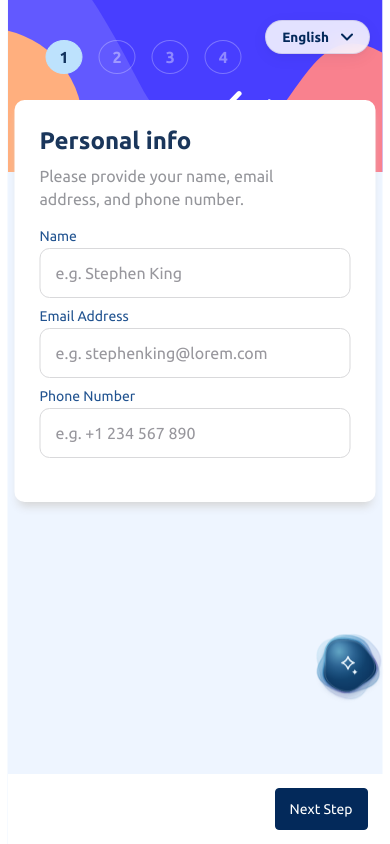
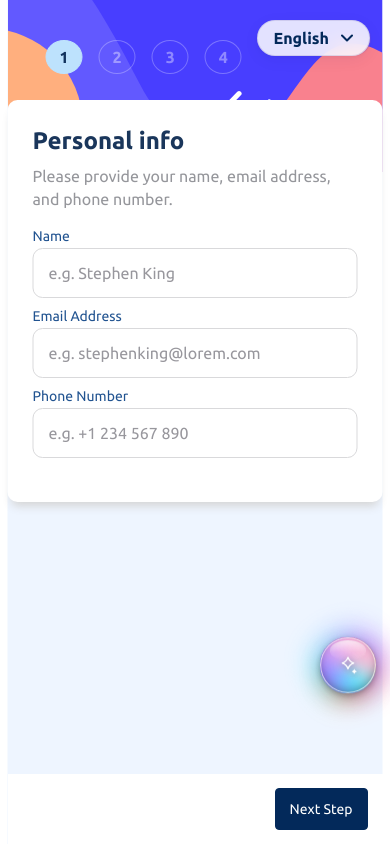
Before and after one commit to Mr-CG-end/multi-step-form, a Vue app: page / in a window 390 px wide. Built offline with nearby package versions, Linux system fonts and the light colour scheme.

Commit message:
fix: improve responsive agent interactions

```diff
--- a/public/index.html
+++ b/public/index.html
@@ -3,7 +3,7 @@
   <head>
     <meta charset="utf-8">
     <meta http-equiv="X-UA-Compatible" content="IE=edge">
-    <meta name="viewport" content="width=device-width,initial-scale=1.0 maximum-scale=1.0, user-scalable=no"">
+    <meta name="viewport" content="width=device-width, initial-scale=1.0">
     <link rel="icon" href="<%= BASE_URL %>favicon.ico">
     <title><%= htmlWebpackPlugin.options.title %></title>
   </head>
--- a/src/assets/scss/commons.scss
+++ b/src/assets/scss/commons.scss
@@ -1,8 +1,8 @@
 body {
     min-height: 100%;
-    min-width: 1024px;
     width: 100%;
     height: auto;
+    overflow-x: hidden;
 
     background-color: #EEF5FF;
 }
@@ -11,17 +11,12 @@ ul li {
     list-style: none;
 }
 
-ul {
-    display: flex;
-    justify-content: center;
-    padding: 0;
-    margin: 12px 0;
-}
-
 // 左侧导航垂直布局
 .navbar ul {
+    display: flex;
     flex-direction: column;
     justify-content: flex-start;
+    padding: 0;
     margin: 20px 0;
     padding-left: 30px;
 }
@@ -79,17 +74,20 @@ input {
 
 @font-face {
     font-family: "ubuntu-regular";
-    src: url("@/assets/fonts/Ubuntu-Regular.ttf")
+    src: url("@/assets/fonts/Ubuntu-Regular.ttf") format("truetype");
+    font-display: swap;
 }
 
 @font-face {
     font-family: "ubuntu-medium";
-    src: url("@/assets/fonts/Ubuntu-Medium.ttf")
+    src: url("@/assets/fonts/Ubuntu-Medium.ttf") format("truetype");
+    font-display: swap;
 }
 
 @font-face {
     font-family: "ubuntu-bold";
-    src: url("@/assets/fonts/Ubuntu-Bold.ttf")
+    src: url("@/assets/fonts/Ubuntu-Bold.ttf") format("truetype");
+    font-display: swap;
 }
 
 // desktop
@@ -536,7 +534,7 @@ input {
     }
 
     #container {
-        width: 375px;
+        width: min(375px, 100vw);
         background-color: #EEF5FF;
         height: 100vh;
         min-height: 667px;
@@ -550,7 +548,7 @@ input {
     }
 
     .navbar {
-        width: 375px;
+        width: min(375px, 100vw);
         height: 152px;
         margin: 0;
         background-image: url('@/assets/images/bg-sidebar-mobile.svg');
@@ -580,6 +578,8 @@ input {
         border-radius: 10px;
         //width: 290px;
         height: auto;
+        width: 100%;
+        box-sizing: border-box;
         padding: 27px 25px;
         display: inline-block;
 
@@ -595,7 +595,7 @@ input {
 
         .semi-title {
             color: #95969B;
-            width: 280px;
+            width: auto;
             line-height: 23px;
         }
     }
--- a/src/components/AgentOrbVisual.vue
+++ b/src/components/AgentOrbVisual.vue
@@ -1,9 +1,28 @@
 <template>
-  <canvas ref="canvasRef" class="orb-visual" aria-hidden="true"></canvas>
+  <div class="aurora-orb-container" :class="[stateClass, { 'is-active': active }]">
+    <!-- 外圈弥散彩色呼吸光晕 -->
+    <div class="aurora-halo" aria-hidden="true"></div>
+
+    <!-- 脉冲扩散波纹 (在运行或激活时触发) -->
+    <div class="aurora-pulse-wave" aria-hidden="true"></div>
+
+    <!-- 极光球体核心主体 -->
+    <div class="aurora-sphere">
+      <!-- 底层深度暗流 -->
+      <div class="aurora-plasma plasma-primary"></div>
+      <!-- 顶层高亮逆向流光 -->
+      <div class="aurora-plasma plasma-secondary"></div>
+      <!-- 状态专属色彩覆盖层 -->
+      <div class="aurora-state-layer"></div>
+      <!-- 3D 水晶高光与毛玻璃边缘反光 -->
+      <div class="aurora-glass-glare"></div>
+      <div class="aurora-rim-highlight"></div>
+    </div>
+  </div>
 </template>
 
 <script setup lang="ts">
-import { onMounted, onUnmounted, ref, watch } from "vue";
+import { computed } from "vue";
 import type { PageAgentDemoStatus } from "@/types/page-agent";
 
 const props = defineProps<{
@@ -12,164 +31,218 @@ const props = defineProps<{
   active: boolean;
 }>();
 
-const canvasRef = ref<HTMLCanvasElement | null>(null);
-const SIZE = 96;
-const CENTER = SIZE / 2;
-const TAU = Math.PI * 2;
-let context: CanvasRenderingContext2D | null = null;
-let motionQuery: MediaQueryList | null = null;
-let frame = 0;
-let previousTime = 0;
-let elapsed = 0;
-let stateStartedAt = 0;
+const stateClass = computed(() => `status-${props.state}`);
+</script>
 
-// A small, bounded canvas lets the outline itself deform without updating Vue
-// state or repainting the surrounding page. All contours share the same flow.
-function contour(radius: number, amplitude: number, phase = 0): Path2D {
-  const path = new Path2D();
-  for (let index = 0; index <= 96; index += 1) {
-    const angle = (index / 96) * TAU;
-    const wave =
-      Math.sin(angle * 3 + elapsed * 1.4 + phase) * 0.56 +
-      Math.sin(angle * 5 - elapsed * 1.05 + phase * 0.7) * 0.29 +
-      Math.cos(angle * 2 + elapsed * 0.75 - phase) * 0.15;
-    const distance = radius + wave * amplitude;
-    const x = CENTER + Math.cos(angle) * distance;
-    const y = CENTER + Math.sin(angle) * distance;
-    if (index === 0) path.moveTo(x, y);
-    else path.lineTo(x, y);
-  }
-  path.closePath();
-  return path;
+<style scoped lang="scss">
+.aurora-orb-container {
+  position: absolute;
+  inset: -12px;
+  width: 80px;
+  height: 80px;
+  display: grid;
+  place-items: center;
+  pointer-events: none;
+  contain: layout style;
+  user-select: none;
 }
 
-function draw(): void {
-  const ctx = context;
-  if (!ctx) return;
-  const reduced = motionQuery?.matches;
-  const running = props.state === "running";
-  const loading = props.state === "loading";
-  const age = elapsed - stateStartedAt;
-  const amplitude = reduced ? 0 : running ? 5.4 : loading ? 4.6 : 3.7;
-  const pulse = props.state === "completed" && age < 0.8
-    ? Math.sin((age / 0.8) * Math.PI) * 1.7
-    : 0;
-  const radius = (props.active ? 29.5 : 30.5) + pulse;
-  const error = props.state === "error";
-
-  ctx.clearRect(0, 0, SIZE, SIZE);
-  const edge = ctx.createLinearGradient(16, 14, 78, 84);
-  edge.addColorStop(0, error ? "#c78491" : "#96d9ed");
-  edge.addColorStop(0.38, error ? "#b9697e" : "#418bc1");
-  edge.addColorStop(0.7, error ? "#b9697e" : "#7879b9");
-  edge.addColorStop(1, error ? "#c78491" : "#67b9d3");
-
-  // These are close, undulating ribbons, not expanding circular ripples.
-  const ribbons = [
-    { radius: radius + 5.2, phase: 1.7, alpha: 0.19, width: 1.1 },
-    { radius: radius + 2.7, phase: -1.2, alpha: 0.48, width: 1.35 },
-  ];
-  for (const ribbon of ribbons) {
-    const path = contour(ribbon.radius, amplitude * 1.16, ribbon.phase);
-    ctx.globalAlpha = ribbon.alpha;
-    ctx.fillStyle = edge;
-    ctx.fill(path);
-    ctx.strokeStyle = edge;
-    ctx.lineWidth = ribbon.width;
-    ctx.stroke(path);
-  }
-  ctx.globalAlpha = 1;
-
-  const body = contour(radius, amplitude);
-  const fill = ctx.createRadialGradient(36, 26, 3, 48, 52, 40);
-  fill.addColorStop(0, "#346f9e");
-  fill.addColorStop(0.45, "#144976");
-  fill.addColorStop(1, "#082a54");
-  ctx.save();
-  ctx.shadowColor = "rgba(2, 41, 90, 0.2)";
-  ctx.shadowBlur = 8;
-  ctx.shadowOffsetY = 4;
-  ctx.fillStyle = fill;
-  ctx.fill(body);
-  ctx.restore();
-
-  ctx.save();
-  ctx.clip(body);
-  const lightX = 42 + Math.cos(elapsed * 0.8) * 11;
-  const lightY = 36 + Math.sin(elapsed * 0.65) * 9;
-  const light = ctx.createRadialGradient(lightX, lightY, 1, lightX, lightY, 32);
-  light.addColorStop(0, "rgba(148, 224, 239, 0.48)");
-  light.addColorStop(0.52, "rgba(106, 163, 215, 0.2)");
-  light.addColorStop(1, "rgba(106, 163, 215, 0)");
-  ctx.fillStyle = light;
-  ctx.fillRect(0, 0, SIZE, SIZE);
-  ctx.restore();
-
-  ctx.strokeStyle = edge;
-  ctx.lineWidth = 1.65;
-  ctx.stroke(body);
-  ctx.globalAlpha = 0.36;
-  ctx.strokeStyle = "#d6f1f8";
-  ctx.lineWidth = 0.65;
-  ctx.stroke(contour(radius - 2, amplitude * 0.86, 0.3));
-  ctx.globalAlpha = 1;
+/* 外围弥散光晕 (Halo Glow) */
+.aurora-halo {
+  position: absolute;
+  inset: 6px;
+  border-radius: 50%;
+  background: conic-gradient(
+    from 0deg,
+    #00f2fe 0%,
+    #4facfe 22%,
+    #7f00ff 45%,
+    #ff007f 68%,
+    #ff9e00 85%,
+    #00f2fe 100%
+  );
+  filter: blur(14px);
+  opacity: 0.55;
+  transform: scale(0.95);
+  animation: aurora-spin 8s linear infinite;
+  transition:
+    opacity 0.4s cubic-bezier(0.16, 1, 0.3, 1),
+    transform 0.4s cubic-bezier(0.16, 1, 0.3, 1);
 }
 
-function tick(time: number): void {
-  frame = 0;
-  if (props.paused || motionQuery?.matches) return;
-  if (!previousTime) previousTime = time;
-  const delta = time - previousTime;
-  // 30 fps is ample for this slow liquid outline; the hit target stays fixed.
-  if (delta >= 1000 / 30) {
-    const speed = props.state === "running" ? 1.65 : props.state === "stopped" ? 0.6 : 1;
-    elapsed += Math.min(delta, 60) / 1000 * speed;
-    previousTime = time;
-    draw();
-  }
-  frame = requestAnimationFrame(tick);
+/* 脉冲扩散波纹 */
+.aurora-pulse-wave {
+  position: absolute;
+  inset: 12px;
+  border-radius: 50%;
+  border: 1.5px solid rgba(127, 0, 255, 0.4);
+  opacity: 0;
+  pointer-events: none;
 }
 
-function syncMotion(): void {
-  cancelAnimationFrame(frame);
-  frame = 0;
-  previousTime = 0;
-  draw();
-  if (!props.paused && !motionQuery?.matches) frame = requestAnimationFrame(tick);
+/* 水晶球体主体 */
+.aurora-sphere {
+  position: relative;
+  width: 56px;
+  height: 56px;
+  border-radius: 50%;
+  overflow: hidden;
+  box-shadow:
+    0 8px 24px -4px rgba(15, 23, 42, 0.45),
+    0 2px 6px 0 rgba(0, 0, 0, 0.25);
+  transform: translateZ(0);
 }
 
-watch(() => props.state, () => {
-  stateStartedAt = elapsed;
-  syncMotion();
-});
-watch(() => [props.paused, props.active], syncMotion);
+/* 极光流体层（双层反向旋转融合） */
+.aurora-plasma {
+  position: absolute;
+  inset: -35%;
+  border-radius: 44%;
+  filter: blur(8px);
+  mix-blend-mode: screen;
+}
 
-onMounted(() => {
-  const canvas = canvasRef.value;
-  if (!canvas) return;
-  const ratio = Math.min(window.devicePixelRatio || 1, 2);
-  canvas.width = SIZE * ratio;
-  canvas.height = SIZE * ratio;
-  context = canvas.getContext("2d");
-  context?.scale(ratio, ratio);
-  motionQuery = window.matchMedia("(prefers-reduced-motion: reduce)");
-  motionQuery.addEventListener("change", syncMotion);
-  syncMotion();
-});
+.plasma-primary {
+  background: conic-gradient(
+    from 180deg,
+    #00f2fe 0%,
+    #7f00ff 30%,
+    #ff007f 60%,
+    #ff8a00 85%,
+    #00f2fe 100%
+  );
+  animation: aurora-spin 6s linear infinite;
+  opacity: 0.92;
+}
 
-onUnmounted(() => {
-  cancelAnimationFrame(frame);
-  motionQuery?.removeEventListener("change", syncMotion);
-  context = null;
-});
-</script>
+.plasma-secondary {
+  background: radial-gradient(
+    circle at 35% 30%,
+    rgba(255, 255, 255, 0.8) 0%,
+    #4facfe 35%,
+    #7b2cbf 70%,
+    transparent 90%
+  );
+  animation: aurora-spin-reverse 4.5s ease-in-out infinite alternate;
+  opacity: 0.85;
+}
 
-<style scoped>
-.orb-visual {
+/* 状态专用覆盖层 */
+.aurora-state-layer {
   position: absolute;
-  inset: -14px;
-  width: 84px;
-  height: 84px;
+  inset: 0;
+  border-radius: 50%;
+  opacity: 0;
+  transition: opacity 0.35s ease;
+  mix-blend-mode: overlay;
+}
+
+/* 3D 顶部玻璃镜面高光弧 */
+.aurora-glass-glare {
+  position: absolute;
+  top: 3px;
+  left: 10px;
+  right: 10px;
+  height: 20px;
+  border-radius: 50% 50% 45% 45%;
+  background: linear-gradient(
+    180deg,
+    rgba(255, 255, 255, 0.75) 0%,
+    rgba(255, 255, 255, 0.15) 60%,
+    rgba(255, 255, 255, 0) 100%
+  );
   pointer-events: none;
 }
+
+/* 1px 晶钻边缘高光 (Rim Light) */
+.aurora-rim-highlight {
+  position: absolute;
+  inset: 0;
+  border-radius: 50%;
+  box-shadow:
+    inset 0 0 0 1.2px rgba(255, 255, 255, 0.65),
+    inset 0 -3px 8px rgba(0, 0, 0, 0.3);
+  pointer-events: none;
+}
+
+/* ================= 状态与交互联动 ================= */
+
+/* 激活或 Hover 时光晕增强 */
+.aurora-orb-container.is-active .aurora-halo,
+.aurora-orb-container:hover .aurora-halo {
+  opacity: 0.85;
+  transform: scale(1.1);
+  filter: blur(18px);
+}
+
+/* 运行中 / 加载中状态 (加速旋转 + 脉冲扩散) */
+.status-running .plasma-primary,
+.status-loading .plasma-primary {
+  animation-duration: 1.8s;
+}
+
+.status-running .plasma-secondary,
+.status-loading .plasma-secondary {
+  animation-duration: 1.4s;
+}
+
+.status-running .aurora-halo,
+.status-loading .aurora-halo {
+  animation-duration: 2.2s;
+  opacity: 0.9;
+  transform: scale(1.15);
+}
+
+.status-running .aurora-pulse-wave {
+  animation: aurora-pulse 1.4s cubic-bezier(0.16, 1, 0.3, 1) infinite;
+}
+
+/* 成功状态（翠绿-青蓝极光） */
+.status-completed .aurora-state-layer {
+  opacity: 1;
+  background: radial-gradient(circle, #00f5a0 0%, #00d9e9 70%, transparent 100%);
+}
+.status-completed .aurora-halo {
+  background: conic-gradient(from 0deg, #00f5a0, #00d9e9, #67e8f9, #00f5a0);
+}
+
+/* 错误状态（珊瑚粉红极光） */
+.status-error .aurora-state-layer {
+  opacity: 1;
+  background: radial-gradient(circle, #ff416c 0%, #ff4b2b 75%, transparent 100%);
+}
+.status-error .aurora-halo {
+  background: conic-gradient(from 0deg, #ff416c, #ff4b2b, #ff758c, #ff416c);
+}
+
+/* 关键帧动画 */
+@keyframes aurora-spin {
+  0% { transform: rotate(0deg); }
+  100% { transform: rotate(360deg); }
+}
+
+@keyframes aurora-spin-reverse {
+  0% { transform: rotate(360deg) scale(0.95); }
+  100% { transform: rotate(0deg) scale(1.15); }
+}
+
+@keyframes aurora-pulse {
+  0% {
+    transform: scale(0.9);
+    opacity: 0.85;
+  }
+  100% {
+    transform: scale(1.65);
+    opacity: 0;
+  }
+}
+
+@media (prefers-reduced-motion: reduce) {
+  .aurora-halo,
+  .plasma-primary,
+  .plasma-secondary,
+  .aurora-pulse-wave {
+    animation: none !important;
+  }
+}
 </style>
--- a/src/components/LanguageSwitcher.vue
+++ b/src/components/LanguageSwitcher.vue
@@ -1,10 +1,15 @@
 <template>
   <div class="language-switcher" ref="switcherRef">
     <!-- 触发按钮 -->
-    <div
+    <button
+      type="button"
       class="selector"
       :class="{ 'is-open': isOpen }"
+      aria-haspopup="listbox"
+      :aria-expanded="isOpen"
+      aria-controls="language-options"
       @click="toggleDropdown"
+      @keydown="handleTriggerKeydown"
     >
       <span>{{ currentLanguageLabel }}</span>
       <svg
@@ -24,16 +29,30 @@
           stroke-linejoin="round"
         />
       </svg>
-    </div>
+    </button>
 
     <!-- 下拉菜单：带淡入淡出动画 -->
     <Transition name="dropdown">
-      <ul v-if="isOpen" class="options-list">
+      <ul
+        v-if="isOpen"
+        id="language-options"
+        ref="optionsListRef"
+        class="options-list"
+        role="listbox"
+        :aria-activedescendant="activeOptionId"
+        tabindex="-1"
+        @keydown="handleListKeydown"
+      >
         <li
           v-for="lang in languages"
           :key="lang.code"
+          :id="`language-option-${lang.code}`"
           class="option-item"
           :class="{ active: locale === lang.code }"
+          role="option"
+          :aria-selected="locale === lang.code"
+          tabindex="0"
+          @focus="activeIndex = languages.findIndex((item) => item.code === lang.code)"
           @click="selectLanguage(lang.code)"
         >
           <span class="indicator" v-show="locale === lang.code"></span>
@@ -45,7 +64,7 @@
 </template>
 
 <script setup lang="ts">
-import { ref, computed, onMounted, onUnmounted } from "vue";
+import { ref, computed, onMounted, onUnmounted, nextTick, watch } from "vue";
 import { useI18n } from "vue-i18n";
 import { setStoredLocale } from "@/i18n";
 import { useLanguageTransition } from "@/composables/useLanguageTransition";
@@ -61,6 +80,11 @@ const languages = [
 
 const isOpen = ref(false);
 const switcherRef = ref<HTMLElement | null>(null);
+const optionsListRef = ref<HTMLElement | null>(null);
+const activeIndex = ref(0);
+const activeOptionId = computed(() =>
+  isOpen.value ? `language-option-${languages[activeIndex.value]?.code}` : undefined,
+);
 
 // 计算当前语言显示的名称
 const currentLanguageLabel = computed(() => {
@@ -70,6 +94,47 @@ const currentLanguageLabel = computed(() => {
 const toggleDropdown = () => {
   if (isTransitioning.value) return;
   isOpen.value = !isOpen.value;
+  if (isOpen.value) {
+    activeIndex.value = Math.max(0, languages.findIndex((lang) => lang.code === locale.value));
+    nextTick(() => focusActiveOption());
+  }
+};
+
+const focusActiveOption = () => {
+  const option = optionsListRef.value?.querySelector<HTMLElement>(
+    `#language-option-${languages[activeIndex.value]?.code}`,
+  );
+  option?.focus();
+};
+
+const moveActive = (delta: number) => {
+  activeIndex.value = (activeIndex.value + delta + languages.length) % languages.length;
+  nextTick(() => focusActiveOption());
+};
+
+const handleTriggerKeydown = (event: KeyboardEvent) => {
+  if (event.key === "ArrowDown" || event.key === "ArrowUp") {
+    event.preventDefault();
+    if (!isOpen.value) toggleDropdown();
+    else moveActive(event.key === "ArrowDown" ? 1 : -1);
+  } else if (event.key === "Escape" && isOpen.value) {
+    event.preventDefault();
+    isOpen.value = false;
+  }
+};
+
+const handleListKeydown = (event: KeyboardEvent) => {
+  if (event.key === "ArrowDown" || event.key === "ArrowUp") {
+    event.preventDefault();
+    moveActive(event.key === "ArrowDown" ? 1 : -1);
+  } else if (event.key === "Enter" || event.key === " ") {
+    event.preventDefault();
+    selectLanguage(languages[activeIndex.value].code);
+  } else if (event.key === "Escape") {
+    event.preventDefault();
+    isOpen.value = false;
+    nextTick(() => switcherRef.value?.querySelector<HTMLButtonElement>(".selector")?.focus());
+  }
 };
 
 const selectLanguage = (code: string) => {
@@ -85,6 +150,7 @@ const selectLanguage = (code: string) => {
 
   switchWithDissolve(targetSelectors, () => {
     locale.value = code;
+    document.documentElement.lang = code;
     setStoredLocale(code);
   });
 };
@@ -97,7 +163,12 @@ const handleClickOutside = (event: MouseEvent) => {
 };
 
 onMounted(() => {
+  document.documentElement.lang = locale.value;
   document.addEventListener("click", handleClickOutside);
+});
+
+watch(locale, (code) => {
+  document.documentElement.lang = code;
 });
 
 onUnmounted(() => {
@@ -131,6 +202,9 @@ onUnmounted(() => {
   backdrop-filter: blur(10px);
   box-shadow: 0 4px 16px rgba(3, 41, 90, 0.06), 0 2px 4px rgba(3, 41, 90, 0.04);
   transition: all 0.3s cubic-bezier(0.25, 0.8, 0.25, 1);
+  font: inherit;
+  text-align: left;
+  appearance: none;
 }
 
 .selector:hover,
@@ -179,6 +253,14 @@ onUnmounted(() => {
   border-radius: 8px;
   cursor: pointer;
   transition: all 0.2s ease;
+  width: 100%;
+  box-sizing: border-box;
+}
+
+.option-item:focus-visible,
+.selector:focus-visible {
+  outline: 2px solid #413eff;
+  outline-offset: 2px;
 }
 
 .option-item:hover {
@@ -215,4 +297,14 @@ onUnmounted(() => {
   opacity: 0;
   transform: scale(0.95) translateY(-5px);
 }
+
+@media (prefers-reduced-motion: reduce) {
+  .selector,
+  .arrow,
+  .option-item,
+  .dropdown-enter-active,
+  .dropdown-leave-active {
+    transition: none;
+  }
+}
 </style>
--- a/src/components/PageAgentDemo.vue
+++ b/src/components/PageAgentDemo.vue
@@ -119,7 +119,7 @@
           <div class="runtime-status" :class="`is-${status}`" role="status">
             <span class="runtime-dot" aria-hidden="true"></span>
             <span>{{ runtimeStatusText }}</span>
-            <button v-if="isRunning" type="button" @click="handleStop">
+            <button v-if="isRunning" type="button" :disabled="isStopping" @click="handleStop">
               {{ t("agent.custom.stop") }}
             </button>
           </div>
@@ -134,7 +134,7 @@
                 :placeholder="composerPlaceholder"
                 maxlength="300"
                 rows="2"
-                @keydown.enter.exact.prevent="submitCurrentCommand"
+                @keydown="handleCommandKeydown"
               ></textarea>
               <button
                 type="submit"
@@ -202,8 +202,9 @@ const clarificationField = ref<ClarificationField | undefined>();
 let messageId = 0;
 
 const isRunning = computed(
-  () => status.value === "running" || status.value === "loading",
+  () => status.value === "running" || status.value === "loading" || status.value === "stopping",
 );
+const isStopping = computed(() => status.value === "stopping");
 const showPresets = computed(
   () => messages.value.length <= 1 && !pendingIntent.value && !isRunning.value,
 );
@@ -389,6 +390,12 @@ const submitCommand = (value: string) => {
 
 const submitCurrentCommand = () => submitCommand(command.value);
 
+const handleCommandKeydown = (event: KeyboardEvent) => {
+  if (event.key !== "Enter" || event.shiftKey || event.isComposing) return;
+  event.preventDefault();
+  submitCurrentCommand();
+};
+
 const handleStop = async () => {
   await stop();
   appendMessage("system", "warning", String(t("agent.chat.stopped")));
@@ -462,22 +469,31 @@ onUnmounted(() => {
   --particle-x: 0px;
   --particle-y: 0px;
   --particle-dx: 0px;
-  --particle-dy: -12px;
+  --particle-dy: 0px;
+  --particle-color: rgba(0, 242, 254, 0.9);
+  --particle-size: 10px;
   --particle-duration: 420ms;
   position: fixed;
   top: 0;
   left: 0;
-  width: 18px;
-  height: 18px;
+  width: var(--particle-size);
+  height: var(--particle-size);
   border-radius: 50%;
   opacity: 0;
-  background: radial-gradient(circle, rgba(189, 226, 253, 0.42), rgba(23, 74, 137, 0));
-  filter: blur(2px);
-  transform: translate3d(var(--particle-x), var(--particle-y), 0) scale(0.55);
+  pointer-events: none;
+  background: radial-gradient(
+    circle,
+    #ffffff 0%,
+    var(--particle-color) 45%,
+    transparent 85%
+  );
+  box-shadow: 0 0 10px var(--particle-color);
+  filter: blur(0.5px);
+  transform: translate3d(var(--particle-x), var(--particle-y), 0) scale(0.6);
 }
 
 :deep(.orb-smoke-particle.is-active) {
-  animation: smoke-trail var(--particle-duration) cubic-bezier(0.16, 1, 0.3, 1) forwards;
+  animation: stardust-trail var(--particle-duration) cubic-bezier(0.12, 0.8, 0.32, 1) forwards;
 }
 
 .agent-orb {
@@ -489,7 +505,7 @@ onUnmounted(() => {
   padding: 0;
   border: 0;
   border-radius: 50%;
-  color: #eef8ff;
+  color: #ffffff;
   background: transparent;
   cursor: grab;
   touch-action: none;
@@ -498,10 +514,11 @@ onUnmounted(() => {
   will-change: transform;
   contain: layout;
   overflow: visible;
+  transition: none;
 }
 
 .agent-orb:focus-visible {
-  outline: 3px solid rgba(23, 74, 137, 0.35);
+  outline: 3px solid rgba(127, 0, 255, 0.45);
   outline-offset: 4px;
 }
 
@@ -512,23 +529,29 @@ onUnmounted(() => {
 
 .orb-core {
   position: absolute;
-  inset: 7px;
+  inset: 0;
   display: grid;
   place-items: center;
   pointer-events: none;
-  transition: transform 180ms cubic-bezier(0.16, 1, 0.3, 1);
+  color: #ffffff;
+  filter: drop-shadow(0 1px 3px rgba(0, 0, 0, 0.4))
+    drop-shadow(0 0 8px rgba(255, 255, 255, 0.75));
+  transition: transform 0.25s cubic-bezier(0.16, 1, 0.3, 1);
 }
 
-.agent-orb:hover .orb-core,
+.agent-orb:hover .orb-core {
+  transform: scale(1.08) rotate(6deg);
+}
+
 .agent-orb.is-open .orb-core {
-  transform: scale(0.93);
+  transform: scale(0.92);
 }
 
 .orb-core svg {
   position: relative;
   z-index: 1;
-  width: 26px;
-  height: 26px;
+  width: 24px;
+  height: 24px;
 }
 
 .agent-panel-positioner {
@@ -759,9 +782,25 @@ onUnmounted(() => {
 .is-page-hidden *::before,
 .is-page-hidden *::after { animation-play-state: paused !important; }
 
-@keyframes smoke-trail {
-  0% { opacity: 0.5; transform: translate3d(var(--particle-x), var(--particle-y), 0) scale(0.65); }
-  100% { opacity: 0; transform: translate3d(calc(var(--particle-x) + var(--particle-dx)), calc(var(--particle-y) + var(--particle-dy)), 0) scale(1.45); }
+@keyframes stardust-trail {
+  0% {
+    opacity: 0.95;
+    transform: translate3d(var(--particle-x), var(--particle-y), 0) scale(1);
+    filter: blur(0.5px) brightness(1.3);
+  }
+  50% {
+    opacity: 0.7;
+    filter: blur(1px) brightness(1.1);
+  }
+  100% {
+    opacity: 0;
+    transform: translate3d(
+      calc(var(--particle-x) + var(--particle-dx)),
+      calc(var(--particle-y) + var(--particle-dy)),
+      0
+    ) scale(0.1);
+    filter: blur(2.5px);
+  }
 }
 @keyframes panel-gather {
   from { opacity: 0; transform: scale(0.88); filter: blur(6px); }
```
Also changed, not shown: src/composables/useDraggableAgentOrb.ts (+36 -11 lines), src/composables/useLanguageTransition.ts (+10 -1 lines).
